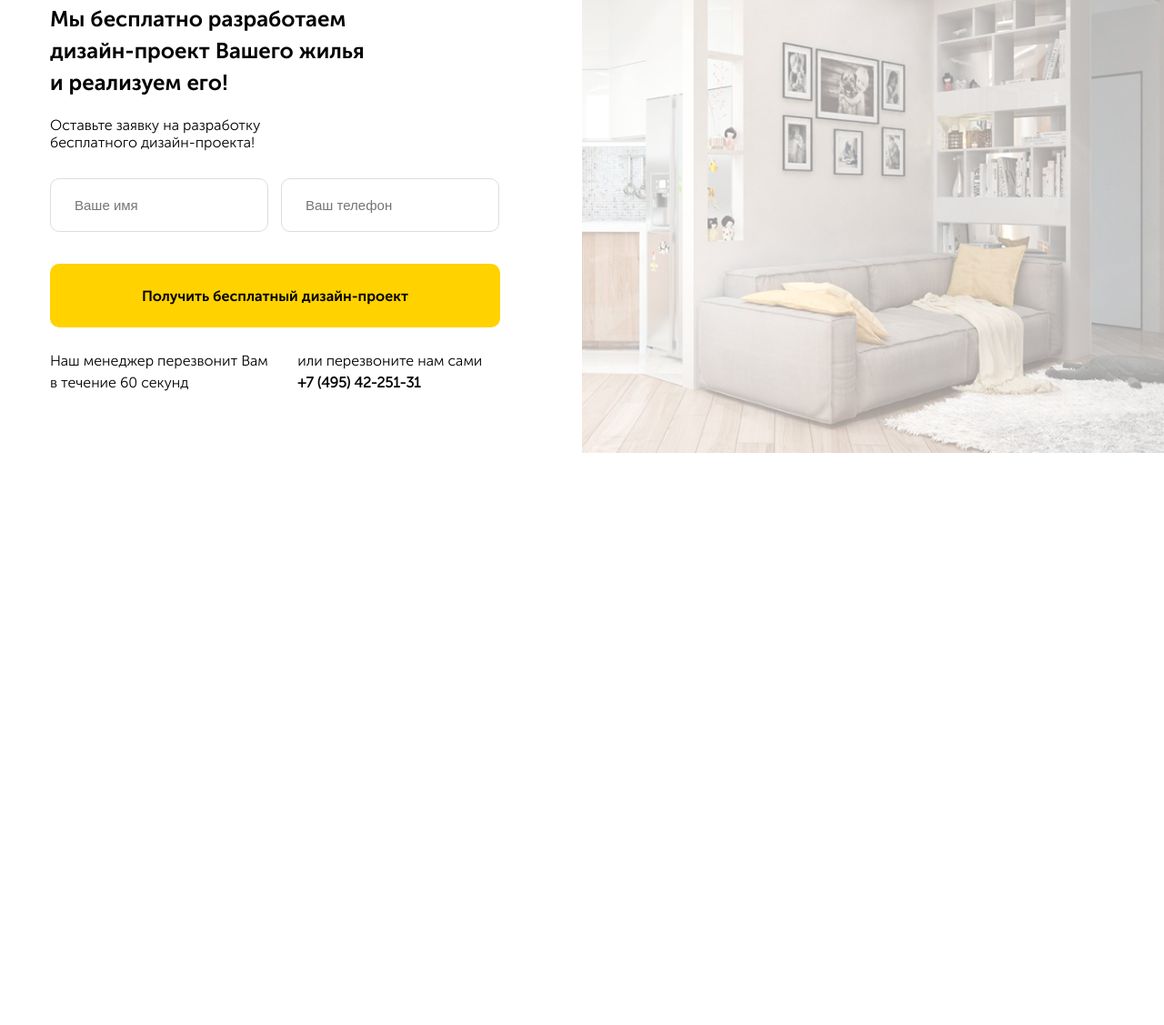
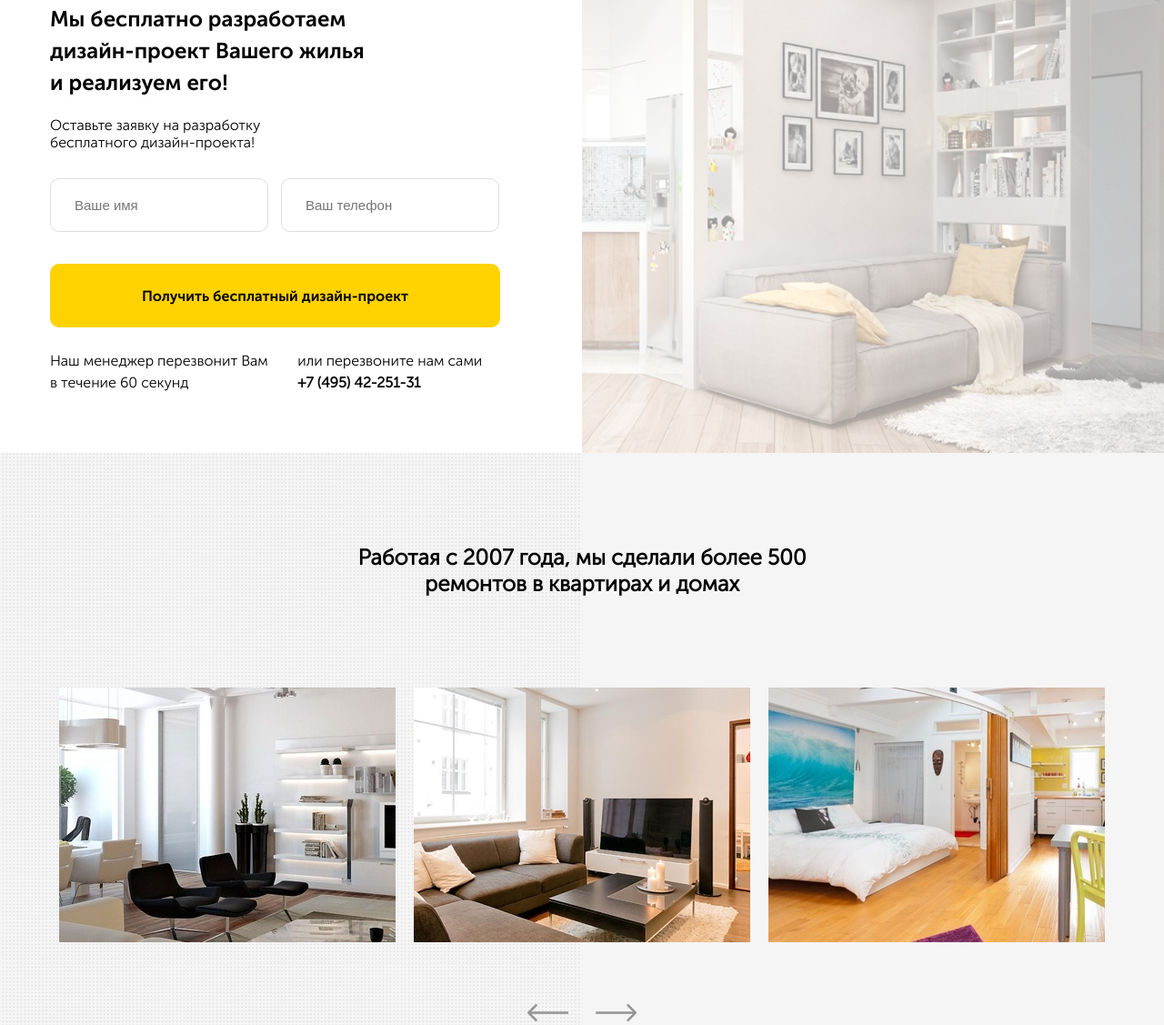
Before and after one commit to romarchuk/homeworks, a plain HTML site: page lesson-13/src/index.html in a window 1280 px wide. Shown: the part 758-1885 px from the top of the page at 91% size. Before the commit the page ends 1256 px from the top, so only its background shows below. Drawn offline with nearby package versions, Linux system fonts and the light colour scheme.

Commit message:
lesson-19---add slick slider, make section slider

```diff
--- /dev/null
+++ b/lesson-13/src/css/slick.css
@@ -0,0 +1,119 @@
+/* Slider */
+.slick-slider
+{
+    position: relative;
+
+    display: block;
+    box-sizing: border-box;
+
+    -webkit-user-select: none;
+       -moz-user-select: none;
+        -ms-user-select: none;
+            user-select: none;
+
+    -webkit-touch-callout: none;
+    -khtml-user-select: none;
+    -ms-touch-action: pan-y;
+        touch-action: pan-y;
+    -webkit-tap-highlight-color: transparent;
+}
+
+.slick-list
+{
+    position: relative;
+
+    display: block;
+    overflow: hidden;
+
+    margin: 0;
+    padding: 0;
+}
+.slick-list:focus
+{
+    outline: none;
+}
+.slick-list.dragging
+{
+    cursor: pointer;
+    cursor: hand;
+}
+
+.slick-slider .slick-track,
+.slick-slider .slick-list
+{
+    -webkit-transform: translate3d(0, 0, 0);
+       -moz-transform: translate3d(0, 0, 0);
+        -ms-transform: translate3d(0, 0, 0);
+         -o-transform: translate3d(0, 0, 0);
+            transform: translate3d(0, 0, 0);
+}
+
+.slick-track
+{
+    position: relative;
+    top: 0;
+    left: 0;
+
+    display: block;
+    margin-left: auto;
+    margin-right: auto;
+}
+.slick-track:before,
+.slick-track:after
+{
+    display: table;
+
+    content: '';
+}
+.slick-track:after
+{
+    clear: both;
+}
+.slick-loading .slick-track
+{
+    visibility: hidden;
+}
+
+.slick-slide
+{
+    display: none;
+    float: left;
+
+    height: 100%;
+    min-height: 1px;
+}
+[dir='rtl'] .slick-slide
+{
+    float: right;
+}
+.slick-slide img
+{
+    display: block;
+}
+.slick-slide.slick-loading img
+{
+    display: none;
+}
+.slick-slide.dragging img
+{
+    pointer-events: none;
+}
+.slick-initialized .slick-slide
+{
+    display: block;
+}
+.slick-loading .slick-slide
+{
+    visibility: hidden;
+}
+.slick-vertical .slick-slide
+{
+    display: block;
+
+    height: auto;
+
+    border: 1px solid transparent;
+}
+.slick-arrow.slick-hidden {
+    display: none;
+}
--- a/lesson-13/src/index.html
+++ b/lesson-13/src/index.html
@@ -6,6 +6,7 @@
   <meta http-equiv="X-UA-Compatible" content="ie=edge">
   <title>Домашнее задание 18</title>
   <link rel="stylesheet" href="css/normalize/css">
+  <link rel="stylesheet" href="css/slick.css">
   <link rel="stylesheet" href="css/style.css">
 </head>
 <body>
@@ -98,6 +99,32 @@
       </div>
     </div>
   </section>
+
+  <section class="section-slider portfolio">
+    <div class="container">
+      <h2 class="section-title portfolio__title">
+        Работая с 2007 года, мы сделали более 500 ремонтов в квартирах и домах
+      </h2>
+
+      <div class="slider">
+        <div class="slider__item"><img class="slider__image" src="img/portfolio/slider-1.jpg" alt=""></div>
+        <div class="slider__item"><img class="slider__image" src="img/portfolio/slider-2.jpg" alt=""></div>
+        <div class="slider__item"><img class="slider__image" src="img/portfolio/slider-3.jpg" alt=""></div>
+        <div class="slider__item"><img class="slider__image" src="img/portfolio/slider-1.jpg" alt=""></div>
+        <div class="slider__item"><img class="slider__image" src="img/portfolio/slider-2.jpg" alt=""></div>
+        <div class="slider__item"><img class="slider__image" src="img/portfolio/slider-3.jpg" alt=""></div>
+      </div>
+      <div class="arrows portfolio__arrows">
+        <div class="arrows__left">
+          <img src="img/portfolio/left-arrow.png" alt="">
+        </div>
+        <div class="arrows__right">
+          <img src="img/portfolio/right-arrow.png" alt="">
+        </div>
+      </div>
+
+    </div>
+  </section>
 </main>
 
 <div class="modal" id="modal">
@@ -121,5 +148,35 @@
   <!-- Подключаем скрипт кнопки прокрутки вверх -->
   <script src="js/scrollup.js"></script>
 
+  <!-- Подключаю слайдер -->
+  <script src="js/slick.min.js"></script>
+
+  <script>
+    $(document).ready(function() {
+    $('.slider').slick( {
+      slidesToShow: 3,
+      slidesToScroll: 1,
+      prevArrow: $('.arrows__left'),
+      nextArrow: $('.arrows__right'),
+      responsive: [
+    {
+      breakpoint: 1200,
+      settings: {
+        slidesToShow: 2,
+        slidesToScroll: 1,
+      }
+    },
+    {
+      breakpoint: 768,
+      settings: {
+        slidesToShow: 1,
+        slidesToScroll: 1
+      }
+    },
+  ]
+      });
+    });
+  </script>
+
 </body>
 </html>
--- a/lesson-13/src/js/main.js
+++ b/lesson-13/src/js/main.js
@@ -2,8 +2,14 @@ var button = document.querySelector('#button');
 var modal = document.querySelector('#modal');
 var close = document.querySelector('#close');
 
-button.addEventListener('click', function() {
+document.addEventListener("DOMContentLoaded", () => {
+
+
+  button.addEventListener('click', function() {
   modal.classList.add('modal_active');
+  setTimeout (function () {
+    modal.classList.remove ('modal_active');
+  }, 5000);
 });
 
 
@@ -12,7 +18,5 @@ close.addEventListener('click', function() {
 });
 
 
-function delay() {
-  modal.classList.remove('modal_active');
-};
-setTimeout (delay, 5000);
+
+});
--- a/lesson-13/src/sass/_interface.sass
+++ b/lesson-13/src/sass/_interface.sass
@@ -44,8 +44,19 @@ img
       outline: none
 .section
   padding: 65px 0
+  &-title
+    text-align: center
+  &-slider
+    padding-top: 100px
 .input
   border: 1px solid $border-input
   padding: 20px 26px
   font-size: 15px
   border-radius: 10px
+.arrows
+  &__left, &__right
+    &:hover
+      cursor: pointer
+.slider
+  &__image
+    margin: auto
--- /dev/null
+++ b/lesson-13/src/sass/blocks/_portfolio.sass
@@ -0,0 +1,14 @@
+.portfolio
+  background: $secondary url('../img/portfolio/slider-bg.jpg') repeat-y center left
+  background-size: 50%
+  &__title
+    max-width: 500px
+    margin: auto
+    margin-bottom: 100px
+  &__arrows
+    max-width: 120px
+    margin: auto
+    display: flex
+    justify-content: space-between
+.slider
+  margin-bottom: 68px
--- a/lesson-13/src/sass/style.sass
+++ b/lesson-13/src/sass/style.sass
@@ -8,3 +8,4 @@
 @import 'blocks/offer'
 @import 'blocks/modal'
 @import 'blocks/scrollup'
+@import 'blocks/portfolio'
```
Also changed, not shown: lesson-13/src/css/slick-theme.css (added), lesson-13/src/css/style.css, lesson-13/src/img/portfolio/left-arrow.png (added), lesson-13/src/img/portfolio/right-arrow.png (added), lesson-13/src/img/portfolio/slider-1.jpg (added), lesson-13/src/img/portfolio/slider-2.jpg (added), lesson-13/src/img/portfolio/slider-3.jpg (added), lesson-13/src/img/portfolio/slider-bg.jpg (added), lesson-13/src/js/slick.min.js (added), 1 other file.
